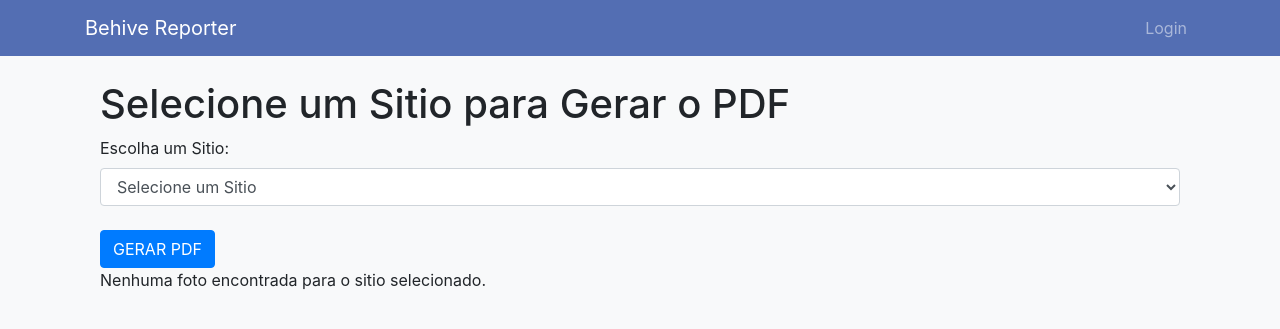
After one commit to victormsz/PdfReporter, a Django app: page /gerar_pdf/ in a window 1280 px wide. The commit adds this page. Shown: the top 329 px of the page. Run offline with Django 5.2, Linux system fonts and the light colour scheme; tables that the repository leaves empty hold one stand-in row (values such as "Sample post"); some libraries are stand-ins or nearby versions.

Commit message:
Deu certo!

```diff
--- a/behive_reporter/behive_reporter/urls.py
+++ b/behive_reporter/behive_reporter/urls.py
@@ -19,7 +19,7 @@ from django.conf.urls.static import static
 from django.conf import settings
 from django.urls import path, include
 from django.views.generic.base import TemplateView
-from reporter.views import generate_pdf, SignUpView
+from reporter.views import SignUpView , gerar_pdf, fotos_por_sitio , Create_pdf , gerar_pdf_view
 from django.urls import path
 
 
@@ -27,9 +27,15 @@ urlpatterns = [
     path("admin/", admin.site.urls),
     path("accounts/", include("django.contrib.auth.urls")),
     path("", TemplateView.as_view(template_name="home.html"), name="home"),
-    path('generate-pdf/<int:idfoto>/', generate_pdf, name='generate_pdf'),
+    path('generate-pdf/', gerar_pdf, name='generate_pdf'),
     path("signup/", SignUpView.as_view(), name="signup"),
+    path('fotos/', fotos_por_sitio, name='fotos_por_sitio'),
+    path('gerar_pdf/', gerar_pdf_view, name='gerar_pdf_view'),
+    path('create_pdf/<int:sitio_id>/', Create_pdf, name='create_pdf'),
 
-]
+
+]+ static(settings.MEDIA_URL, document_root=settings.MEDIA_ROOT)
+
+
 if settings.DEBUG:  # Apenas durante o desenvolvimento
     urlpatterns += static(settings.MEDIA_URL, document_root=settings.MEDIA_ROOT)
--- a/behive_reporter/reporter/models.py
+++ b/behive_reporter/reporter/models.py
@@ -1,5 +1,7 @@
 from django.db import models
 from PIL import Image
+import uuid
+import os
 from PIL.ExifTags import TAGS
 from django.conf import settings
 from django.contrib.auth.hashers import make_password, check_password  # Importar métodos para segurança de senhas
@@ -33,6 +35,7 @@ class Foto(models.Model):
     idfoto = models.AutoField(primary_key=True)
     foto = models.ImageField(upload_to='fotos/')
     caminho = models.CharField(max_length=255, blank=True, editable=False)  # Caminho da imagem
+    nome = models.CharField(max_length=45, blank=True)
     descricao = models.TextField()  # Manter como TextField para descrições mais longas
     metadados = models.JSONField(null=True, blank=True, editable=False)  # Metadados da imagem
     idsitio = models.ForeignKey(Sitio, on_delete=models.CASCADE)
@@ -41,9 +44,17 @@ class Foto(models.Model):
         return self.descricao
 
     def save(self, *args, **kwargs):
-        """Override save method to extract metadata and set file path."""
         if self.foto:
-            self.caminho = f"{settings.MEDIA_URL}{self.foto.name}"
+            # Renomeia a imagem com base no nome fornecido
+            if self.nome:
+                # Obtém a extensão do arquivo original
+                ext = os.path.splitext(self.foto.name)[1]
+                # Define o novo nome do arquivo sem criar diretórios extras
+                novo_nome = f"{self.nome}{ext}"
+
+                # Atualiza o caminho para refletir o novo nome sem a criação de pasta extra
+                self.foto.name = os.path.join('', novo_nome)
+                self.caminho = novo_nome
 
             # Extrai metadados da imagem
             try:
@@ -55,7 +66,6 @@ class Foto(models.Model):
                 self.metadados = {}  # Caso de erro, define como vazio
 
         super().save(*args, **kwargs)
-
 
 class Administrador(models.Model):
     idadministrador = models.AutoField(primary_key=True)
@@ -128,9 +138,3 @@ class RelatorioFinal(models.Model):
 
     def __str__(self):
         return f"Report from {self.data} - {self.idsitio.nome}"
-
-    def gerar_excel(self):
-        pass  # Implementação futura
-
-    def gerar_pdf(self):
-        pass  # Implementação futura
--- a/behive_reporter/reporter/views.py
+++ b/behive_reporter/reporter/views.py
@@ -1,14 +1,18 @@
-from django.http import HttpResponse
+from django.http import HttpResponse, JsonResponse, FileResponse, Http404
 from io import BytesIO
-from django.shortcuts import get_object_or_404
+from django.shortcuts import get_object_or_404, render, redirect
 from reportlab.pdfgen import canvas
 from reportlab.lib.pagesizes import letter
 from django.contrib.auth.forms import UserCreationForm
+from django.contrib import messages
+from .FotoForm import FotoForm
 from django.urls import reverse_lazy
 from django.views.generic import CreateView
-from .models import TemplateRelatorio, Foto  # Imports corrigidos e
+from .models import TemplateRelatorio, Foto, Sitio  # Imports corrigidos e
 import os
 from django.conf import settings
+from fpdf import FPDF  # Biblioteca para gerar PDF
+
 
 class SignUpView(CreateView):
     form_class = UserCreationForm
@@ -24,32 +28,102 @@ def templates(request):
 def templates_id(request, idtemplate_relatorio):
     return HttpResponse(f"Você está no template {idtemplate_relatorio}")
 
-def generate_pdf(request, idfoto):
-    # Obter o objeto da foto pelo seu id ou retornar 404 se não encontrado
-    foto = get_object_or_404(Foto, idfoto=idfoto)
+def Create_pdf(request, sitio_id):
+    # Recupera o sitio com base no ID
+    sitio = get_object_or_404(Sitio, idsitio=sitio_id)
+    fotos = Foto.objects.filter(idsitio=sitio)
 
-    # Criar o caminho absoluto da imagem
-    caminho_absoluto = os.path.join(settings.MEDIA_ROOT, foto.foto.name)  # Use 'foto.foto.name' para obter o caminho correto
+    # Cria um objeto FPDF
+    pdf = FPDF()
+    pdf.set_auto_page_break(auto=True, margin=15)
+    pdf.add_page()
 
-    # Iniciar a criação do PDF
-    buffer = BytesIO()
-    pdf = canvas.Canvas(buffer, pagesize=letter)
+    # Define a fonte e o título
+    pdf.set_font("Arial", size=16)
+    pdf.cell(200, 10, txt="Relatório de Fotos do Sitio: " + sitio.nome, ln=True, align="C")
+    pdf.ln(10)
 
-    # Adicionar conteúdo ao PDF
-    pdf.drawString(100, 750, f"Descrição: {foto.descricao}")
-    pdf.drawString(100, 730, f"Caminho da Foto: {foto.caminho}")
+    # Define a fonte para o conteúdo
+    pdf.set_font("Arial", size=12)
+    for foto in fotos:
+        pdf.cell(200, 10, txt=f"Nome: {foto.nome}", ln=True)
+        pdf.multi_cell(200, 10, txt=f"Descrição: {foto.descricao}")
 
-    # Adicionando a imagem ao PDF, verificando se o caminho é válido
-    try:
-        pdf.drawImage(caminho_absoluto, 100, 500, width=200, height=200)
-    except Exception as e:
-        pdf.drawString(100, 500, "Erro ao carregar a imagem: " + str(e))
+        # Tenta carregar a imagem e adicionar no PDF
+        try:
+            caminho_imagem = foto.foto.path
+            pdf.image(caminho_imagem, x=10, w=100)
+        except Exception as e:
+            pdf.cell(200, 10, txt="Imagem não encontrada ou erro ao carregar.", ln=True)
 
-    # Finalizar o PDF
-    pdf.showPage()
-    pdf.save()
+        pdf.ln(5)
 
-    buffer.seek(0)
+    # Caminho para salvar o PDF no diretório 'media/pdf/'
+    pdf_dir = os.path.join(settings.MEDIA_ROOT, 'pdf')
+    os.makedirs(pdf_dir, exist_ok=True)  # Cria o diretório se não existir
 
-    # Retornar o PDF como resposta
-    return HttpResponse(buffer, content_type='application/pdf')
+    # Defina o nome do arquivo
+    pdf_filename = f"relatorio_fotos_sitio_{sitio.idsitio}.pdf"
+    pdf_filepath = os.path.join(pdf_dir, pdf_filename)
+
+    # Salva o PDF fisicamente
+    pdf.output(pdf_filepath)
+
+    # Retorna o caminho do arquivo gerado
+    # Caso queira retornar o PDF como link para download, use o seguinte:
+    pdf_url = os.path.join(settings.MEDIA_URL, 'pdf', pdf_filename)
+
+    return HttpResponse(f'O PDF foi gerado e salvo em: <a href="{pdf_url}">{pdf_url}</a>')
+
+def gerar_pdf_view(request):
+    sitios = Sitio.objects.all()  # Obtém todos os sitios
+    fotos = None
+    nome_sitio = None
+    sitio_selecionado = None
+
+    if request.method == 'POST':
+        # Obtém o id do Sitio selecionado a partir do formulário
+        sitio_id = request.POST.get('sitio')
+        if sitio_id:
+            sitio_selecionado = sitio_id
+            sitio = get_object_or_404(Sitio, idsitio=sitio_id)
+            fotos = Foto.objects.filter(idsitio=sitio)  # Filtra fotos relacionadas ao Sitio selecionado
+            nome_sitio = sitio.nome  # Nome do sitio para exibir na tela
+
+    return render(request, 'Create_pdf.html', {
+        'sitios': sitios,
+        'sitio_selecionado': sitio_selecionado,
+        'fotos': fotos,
+        'nome_sitio': nome_sitio
+    })
+def gerar_pdf(request):
+    if request.method == 'POST':
+        form = FotoForm(request.POST, request.FILES)  # Não se esqueça de passar request.FILES
+        if form.is_valid():
+            form.save()  # Salva o novo objeto Foto no banco de dados
+            return redirect('CreatePDF')  # Redireciona para a mesma página após salvar
+    else:
+        form = FotoForm()
+
+    return render(request, 'pdf.html', {'form': form})
+
+
+def fotos_por_sitio(request):
+    sitios = Sitio.objects.all()  # Pega todos os Sitios
+    fotos = []
+    sitio_selecionado = None
+    nome_sitio = ''
+
+    if request.method == 'POST':
+        sitio_selecionado = request.POST.get('sitio')  # Pega o id do sitio selecionado
+        if sitio_selecionado:
+            fotos = Foto.objects.filter(idsitio=sitio_selecionado)  # Pega as fotos do sitio
+            sitio_selecionado_obj = Sitio.objects.get(id=sitio_selecionado)  # Pega o objeto do sitio
+            nome_sitio = sitio_selecionado_obj.nome  # Nome do sitio
+
+    return render(request, 'fotos_por_sitio.html', {
+        'sitios': sitios,
+        'fotos': fotos,
+        'sitio_selecionado': sitio_selecionado,
+        'nome_sitio': nome_sitio
+    })
--- /dev/null
+++ b/behive_reporter/templates/Create_pdf.html
@@ -0,0 +1,45 @@
+{% extends "base.html" %}
+
+{% block content %}
+<div class="container">
+    <h1>Selecione um Sitio para Gerar o PDF</h1>
+
+    <!-- Formulário para selecionar o Sitio -->
+    <form method="post">
+        {% csrf_token %}
+        <div class="form-group">
+            <label for="sitio">Escolha um Sitio:</label>
+            <select name="sitio" id="sitio" class="form-control">
+                <option value="">Selecione um Sitio</option>
+                {% for sitio in sitios %}
+                    <!-- Corrigido: usar 'sitio.idsitio' ao invés de 'sitio.id' -->
+                    <option value="{{ sitio.idsitio }}" {% if sitio.idsitio == sitio_selecionado %}selected{% endif %}>{{ sitio.nome }}</option>
+                {% endfor %}
+            </select>
+        </div>
+        <button type="submit" class="btn btn-primary mt-2">GERAR PDF</button>
+    </form>
+
+    {% if sitio_selecionado %}
+        <h2>Fotos do Sitio Selecionado:</h2>
+        <!-- Aqui você pode exibir as fotos ou qualquer outra informação relacionada ao sitio -->
+        {% if fotos %}
+        <h2>Fotos do Sitio "{{ nome_sitio }}":</h2>
+        <div class="row mt-4">
+            {% for foto in fotos %}
+                <div class="col-md-4">
+                    <img src="{{ foto.foto.url }}" class="img-fluid" alt="{{ foto.descricao }}">
+                    <p><strong>{{ foto.nome }}</strong></p>
+                    <p>{{ foto.descricao }}</p>
+                </div>
+            {% endfor %}
+        </div>
+        {% endif %}
+
+        <!-- Link para gerar o PDF -->
+        <a href="{% url 'create_pdf' sitio_id=sitio_selecionado %}" class="btn btn-success mt-3">Gerar PDF</a>
+    {% elif sitio_selecionado is none %}
+        <p>Nenhuma foto encontrada para o sitio selecionado.</p>
+    {% endif %}
+</div>
+{% endblock %}
```
Also changed, not shown: behive_reporter/reporter/FotoForm.py (added, +7 -0 lines), behive_reporter/templates/PDF.html (added, +60 -0 lines), behive_reporter/templates/fotos_por_sitio.html (added, +35 -0 lines), behive_reporter/templates/home.html (+9 -2 lines), behive_reporter/media/Captura_de_tela_2023-10-12_031603.png (deleted), behive_reporter/media/Captura_de_tela_2023-11-30_091852.png (deleted), behive_reporter/media/fotos/Captura_de_tela_2023-08-31_170703.png (deleted), behive_reporter/media/fotos/Captura_de_tela_2024-04-12_133902.png (deleted), behive_reporter/reporter/migrations/0008_foto_nome.py (added), testepdf.py (renamed from behive_reporter/testepdf.py).
